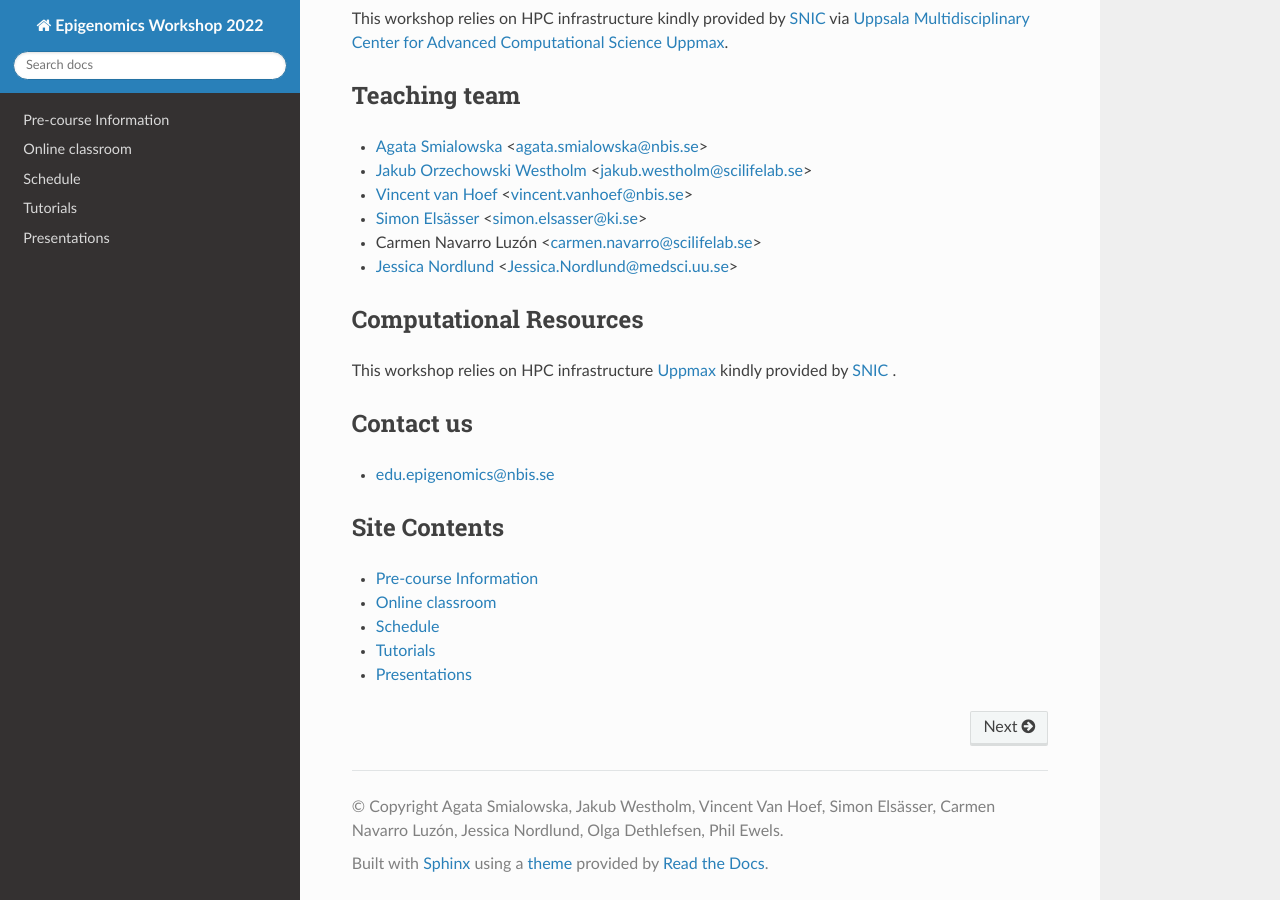
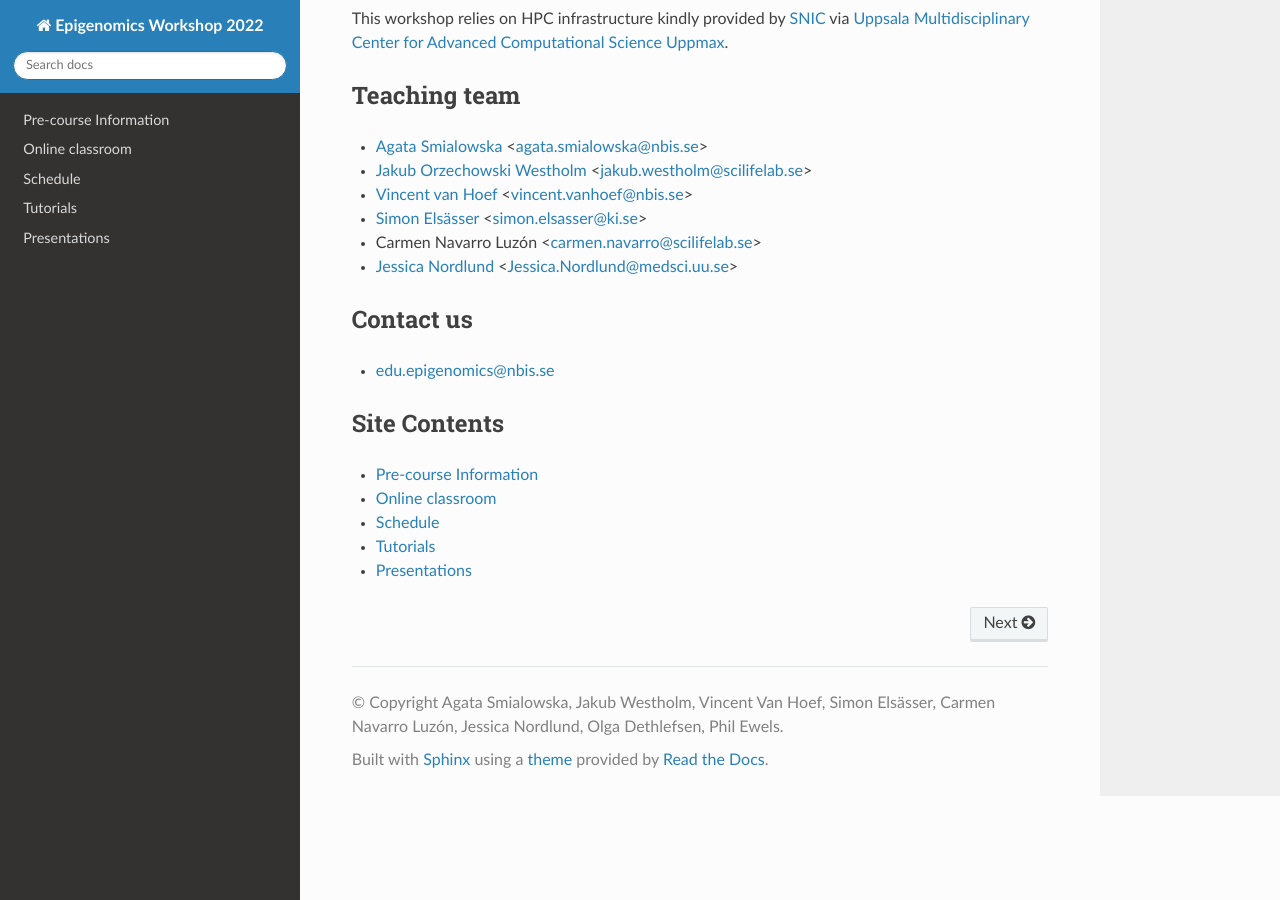
Before and after one commit to NBISweden/workshop-epigenomics-RTDs, a Sphinx documentation site: the page built from docs/index.rst, in a window 1280 px wide and 900 px high, scrolled down 2793 px. Built offline with Sphinx 7.4.7 and the Read the Docs theme 2.0.0, drawn with Linux system fonts in a browser that asks for light colours.

```diff
--- a/docs/index.rst
+++ b/docs/index.rst
@@ -177,13 +177,6 @@
 
 
 
-Computational Resources
------------------------
-
-This workshop relies on HPC infrastructure `Uppmax <https://www.uppmax.uu.se/>`_ kindly provided by `SNIC <https://www.snic.se/>`_ .
-
-
-
 Contact us
 ----------
 
```
